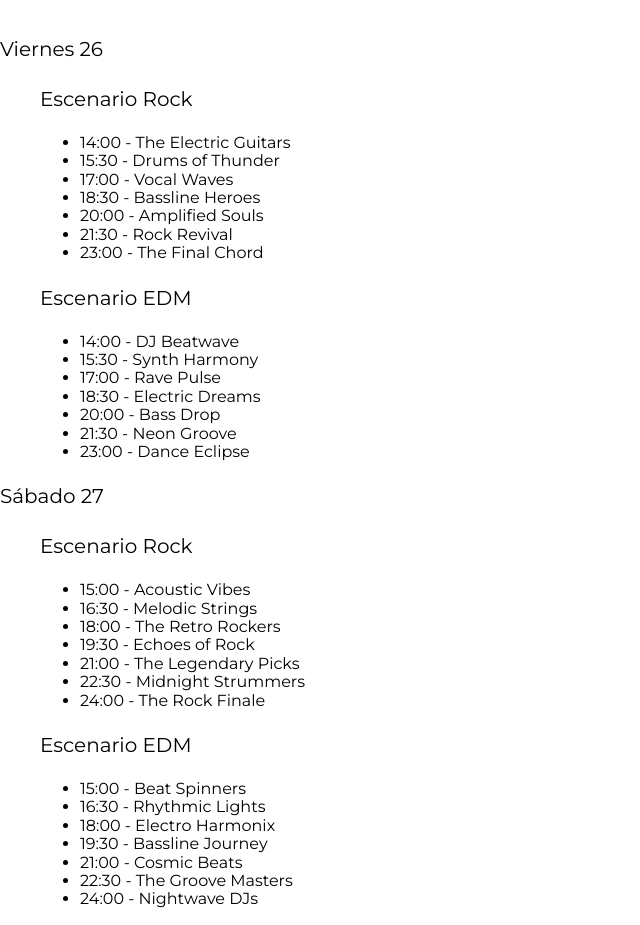
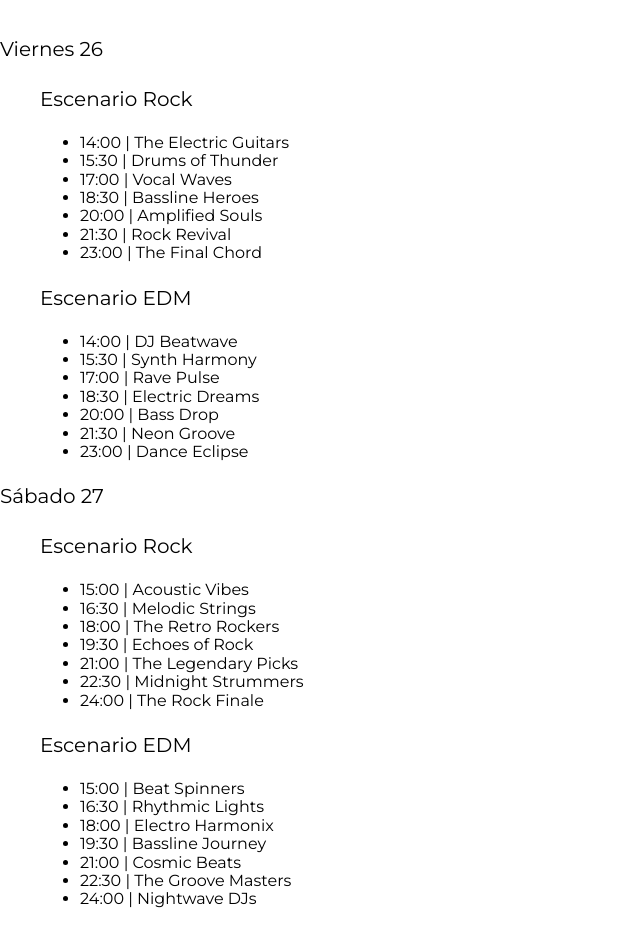
Before and after one commit to AlanMartinezDev/RockEDMFusionFest, a website: page index.html in a window 1280 px wide. Shown: the part 1260-2185 px from the top of the page, without its empty margins (0-640 px from the left). Drawn offline with Linux system fonts and the light colour scheme.

Commit message:
edit lineup text

```diff
--- a/index.html
+++ b/index.html
@@ -73,26 +73,26 @@
         <div class="escenario rock bg-amarillo">
           <p class="nombre-escenario">Escenario Rock</p>
           <ul class="calendario">
-            <li>14:00 - <span>The Electric Guitars</span></li>
-            <li>15:30 - <span>Drums of Thunder</span></li>
-            <li>17:00 - <span>Vocal Waves</span></li>
-            <li>18:30 - <span>Bassline Heroes</span></li>
-            <li>20:00 - <span>Amplified Souls</span></li>
-            <li>21:30 - <span>Rock Revival</span></li>
-            <li>23:00 - <span>The Final Chord</span></li>
+            <li>14:00 | <span>The Electric Guitars</span></li>
+            <li>15:30 | <span>Drums of Thunder</span></li>
+            <li>17:00 | <span>Vocal Waves</span></li>
+            <li>18:30 | <span>Bassline Heroes</span></li>
+            <li>20:00 | <span>Amplified Souls</span></li>
+            <li>21:30 | <span>Rock Revival</span></li>
+            <li>23:00 | <span>The Final Chord</span></li>
           </ul>
         </div>
         <!-- escenario -->
         <div class="escenario edm bg-verde">
           <p class="nombre-escenario">Escenario EDM</p>
           <ul class="calendario">
-            <li>14:00 - <span>DJ Beatwave</span></li>
-            <li>15:30 - <span>Synth Harmony</span></li>
-            <li>17:00 - <span>Rave Pulse</span></li>
-            <li>18:30 - <span>Electric Dreams</span></li>
-            <li>20:00 - <span>Bass Drop</span></li>
-            <li>21:30 - <span>Neon Groove</span></li>
-            <li>23:00 - <span>Dance Eclipse</span></li>
+            <li>14:00 | <span>DJ Beatwave</span></li>
+            <li>15:30 | <span>Synth Harmony</span></li>
+            <li>17:00 | <span>Rave Pulse</span></li>
+            <li>18:30 | <span>Electric Dreams</span></li>
+            <li>20:00 | <span>Bass Drop</span></li>
+            <li>21:30 | <span>Neon Groove</span></li>
+            <li>23:00 | <span>Dance Eclipse</span></li>
           </ul>
         </div>
         <!-- escenario -->
@@ -104,26 +104,26 @@
         <div class="escenario rock bg-verde">
           <p class="nombre-escenario">Escenario Rock</p>
           <ul class="calendario">
-            <li>15:00 - <span>Acoustic Vibes</span></li>
-            <li>16:30 - <span>Melodic Strings</span></li>
-            <li>18:00 - <span>The Retro Rockers</span></li>
-            <li>19:30 - <span>Echoes of Rock</span></li>
-            <li>21:00 - <span>The Legendary Picks</span></li>
-            <li>22:30 - <span>Midnight Strummers</span></li>
-            <li>24:00 - <span>The Rock Finale</span></li>
+            <li>15:00 | <span>Acoustic Vibes</span></li>
+            <li>16:30 | <span>Melodic Strings</span></li>
+            <li>18:00 | <span>The Retro Rockers</span></li>
+            <li>19:30 | <span>Echoes of Rock</span></li>
+            <li>21:00 | <span>The Legendary Picks</span></li>
+            <li>22:30 | <span>Midnight Strummers</span></li>
+            <li>24:00 | <span>The Rock Finale</span></li>
           </ul>
         </div>
         <!-- escenario -->
         <div class="escenario edm bg-amarillo">
           <p class="nombre-escenario">Escenario EDM</p>
           <ul class="calendario">
-            <li>15:00 - <span>Beat Spinners</span></li>
-            <li>16:30 - <span>Rhythmic Lights</span></li>
-            <li>18:00 - <span>Electro Harmonix</span></li>
-            <li>19:30 - <span>Bassline Journey</span></li>
-            <li>21:00 - <span>Cosmic Beats</span></li>
-            <li>22:30 - <span>The Groove Masters</span></li>
-            <li>24:00 - <span>Nightwave DJs</span></li>
+            <li>15:00 | <span>Beat Spinners</span></li>
+            <li>16:30 | <span>Rhythmic Lights</span></li>
+            <li>18:00 | <span>Electro Harmonix</span></li>
+            <li>19:30 | <span>Bassline Journey</span></li>
+            <li>21:00 | <span>Cosmic Beats</span></li>
+            <li>22:30 | <span>The Groove Masters</span></li>
+            <li>24:00 | <span>Nightwave DJs</span></li>
           </ul>
         </div>
         <!-- escenario -->
```
